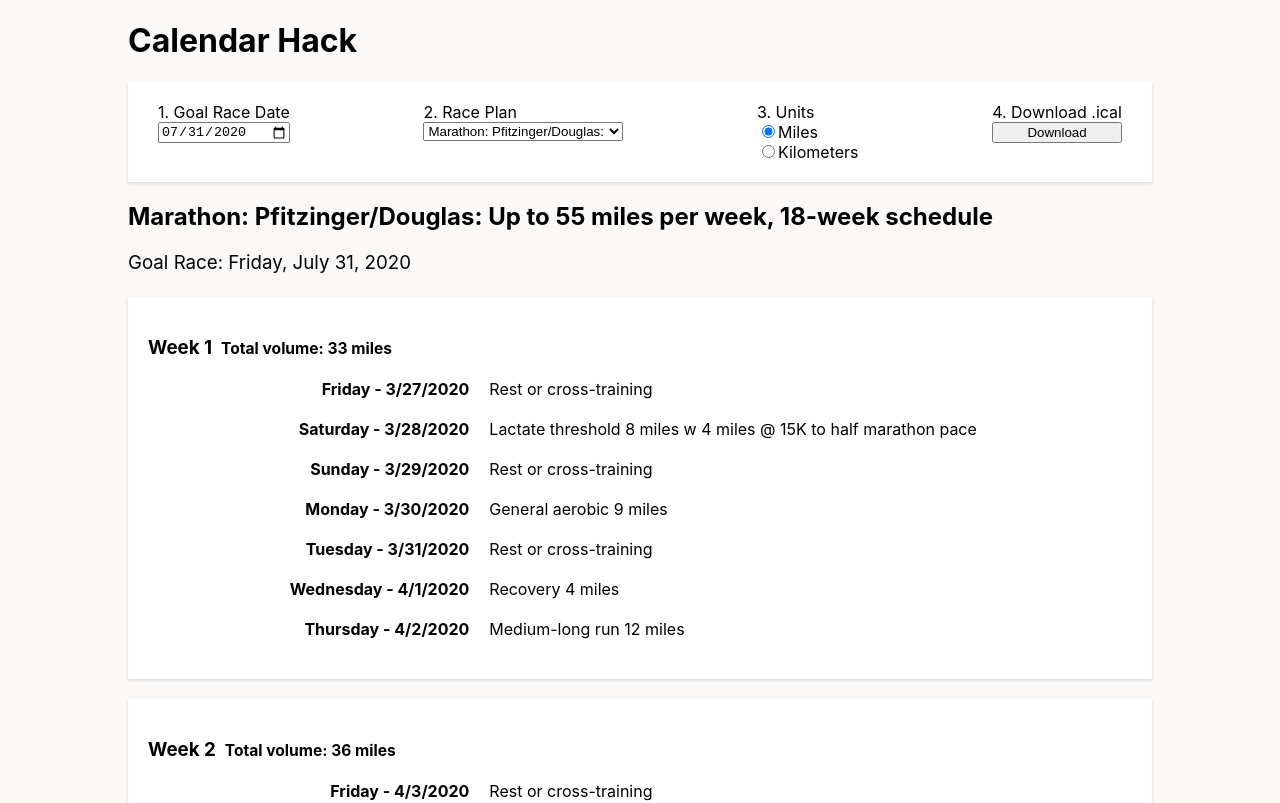
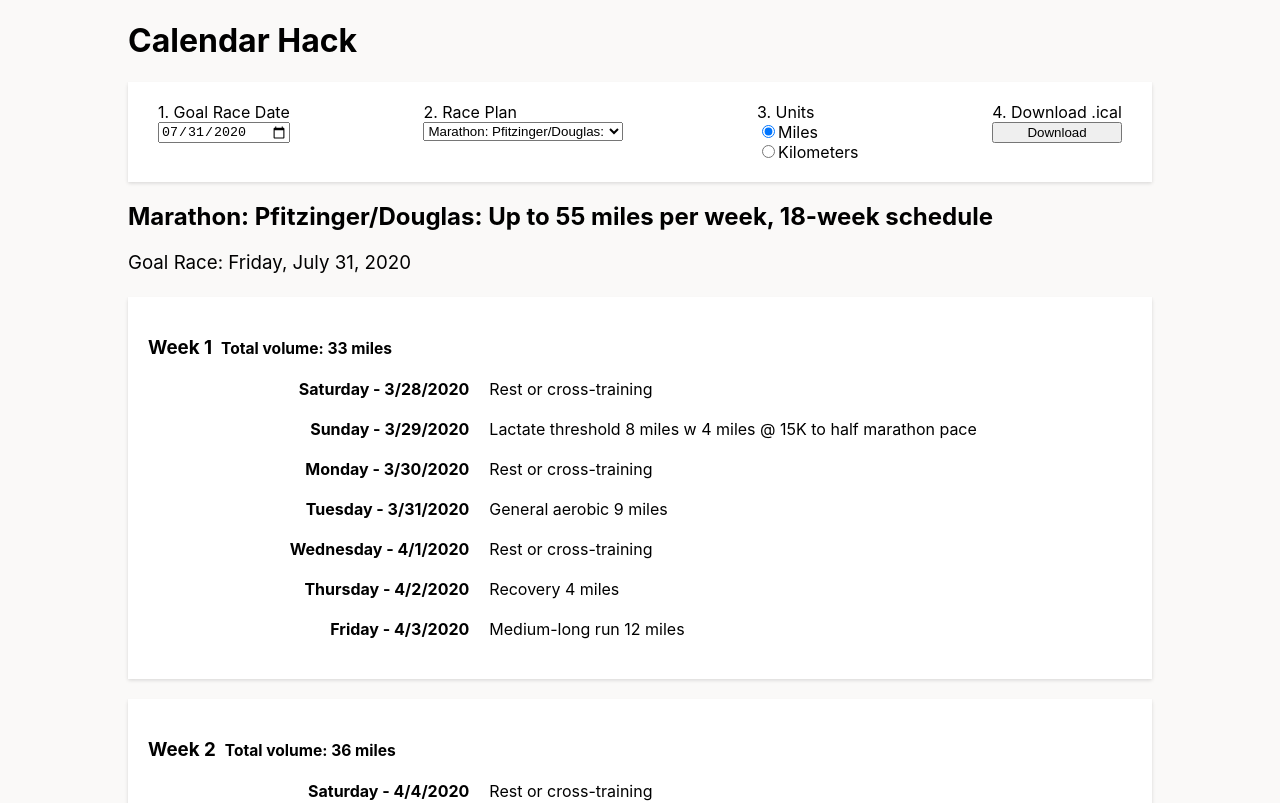
Before and after one commit to hoovercj/time-to-run, a React (Create React App) app: page / in a window 1280 px wide. Shown: the top 803 px of the page. Built offline with nearby package versions, Linux system fonts and the light colour scheme.

Commit message:
Fix dates and make ical events all-day

```diff
--- a/src/components/App.tsx
+++ b/src/components/App.tsx
@@ -17,7 +17,9 @@
 
   const selectedPlan = plans[selectedPlanTitle];
 
-  const defaultGoalDate = addDays(new Date(), selectedPlan.workouts.length);
+  const today = new Date();
+  const todayWithoutTime = new Date(today.getFullYear(), today.getMonth(), today.getDate());
+  const defaultGoalDate = addDays(todayWithoutTime, selectedPlan.workouts.length);
   const [goalDate, setGoalDate] = useState(defaultGoalDate);
 
   const defaultUnits = selectedPlan.units;
@@ -53,9 +55,6 @@
   const weeks = chunkArray(plan.workouts, 7);
 
   weeks.forEach((week, index) => {
-    // TODO: add total mileage
-    // TODO: fix event dates. Currently they have times,
-    // but the events should be "all day" without any times
     const weekTitle = `${weeks.length - index} Weeks to Goal`;
     calendar.addEvent(
       weekTitle,
--- a/src/lib/utils.ts
+++ b/src/lib/utils.ts
@@ -1,4 +1,6 @@
 import { Plan, Workout, ScheduledPlan, ScheduledWorkout, Units } from "./workout";
+
+// TODO: Add unit tests for util methods
 
 export function chunkArray<T>(array: T[], chunkSize: number): T[][] {
   const arrayCopy = [...array];
@@ -53,8 +55,7 @@
   return workouts.map((workout, index) => {
     return {
       ...workout,
-      // TODO: this is incorrect. Fix and add unit tests
-      date: addDays(goalDate, -1 * (workouts.length - index)),
+      date: addDays(goalDate, -1 * (workouts.length - index - 1)),
       units: units,
       displayUnits,
     };
```
